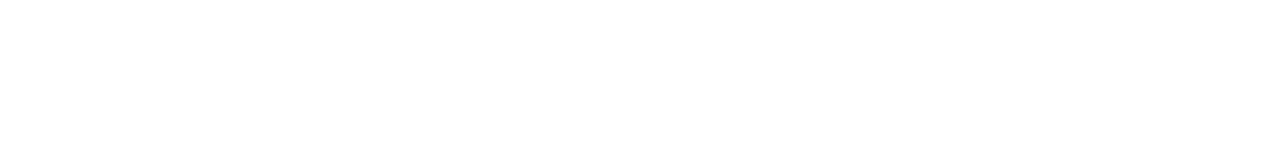
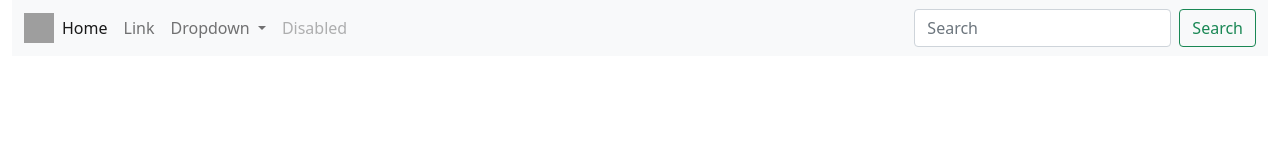
Before and after one commit to hrr0077/PHP_Project, a plain HTML site: page index.html in a window 1280 px wide. Drawn offline with nearby package versions, Linux system fonts and the light colour scheme; grey boxes are pictures that could not be loaded.

Commit message:
Third Edit

```diff
--- a/index.html
+++ b/index.html
@@ -1,17 +1,69 @@
 <!doctype html>
 <html lang="en">
+
 <head>
 
   <meta charset="utf-8">
   <meta name="viewport" content="width=device-width, initial-scale=1">
 
 
-    <link href="https://cdn.jsdelivr.net/npm/bootstrap@5.1.3/dist/css/bootstrap.min.css" rel="stylesheet" integrity="sha384-1BmE4kWBq78iYhFldvKuhfTAU6auU8tT94WrHftjDbrCEXSU1oBoqyl2QvZ6jIW3" crossorigin="anonymous">
+  <link href="https://cdn.jsdelivr.net/npm/bootstrap@5.1.3/dist/css/bootstrap.min.css" rel="stylesheet"
+    integrity="sha384-1BmE4kWBq78iYhFldvKuhfTAU6auU8tT94WrHftjDbrCEXSU1oBoqyl2QvZ6jIW3" crossorigin="anonymous">
 
   <title>RR Company Pvt. Ltd.</title>
+  <link rel="icon" type="image/x-icon"
+    href="https://encrypted-tbn0.gstatic.com/images?q=tbn:ANd9GcQfdAG9UQDv-AshDM3HbgAwt2i9-8gvvuYCgypq1v9UUgJsz1ICMgU1hAKvO6S8VKTTY2g&usqp=CAU">
 </head>
+
 <body>
   <div class="container-fluid">
+
+    <!-- Navigation Bar Starts-->
+    <nav class="navbar navbar-expand-lg navbar-light bg-light">
+      <div class="container-fluid">
+        <img
+          src="https://encrypted-tbn0.gstatic.com/images?q=tbn:ANd9GcQfdAG9UQDv-AshDM3HbgAwt2i9-8gvvuYCgypq1v9UUgJsz1ICMgU1hAKvO6S8VKTTY2g&usqp=CAU"
+          alt="" width="30" height="30">
+        <button class="navbar-toggler" type="button" data-bs-toggle="collapse" data-bs-target="#navbarSupportedContent"
+          aria-controls="navbarSupportedContent" aria-expanded="false" aria-label="Toggle navigation">
+          <span class="navbar-toggler-icon"></span>
+        </button>
+        <div class="collapse navbar-collapse" id="navbarSupportedContent">
+          <ul class="navbar-nav me-auto mb-2 mb-lg-0">
+            <li class="nav-item">
+              <a class="nav-link active" aria-current="page" href="#">Home</a>
+            </li>
+            <li class="nav-item">
+              <a class="nav-link" href="#">Link</a>
+            </li>
+            <li class="nav-item dropdown">
+              <a class="nav-link dropdown-toggle" href="#" id="navbarDropdown" role="button" data-bs-toggle="dropdown"
+                aria-expanded="false">
+                Dropdown
+              </a>
+              <ul class="dropdown-menu" aria-labelledby="navbarDropdown">
+                <li><a class="dropdown-item" href="#">Action</a></li>
+                <li><a class="dropdown-item" href="#">Another action</a></li>
+                <li>
+                  <hr class="dropdown-divider">
+                </li>
+                <li><a class="dropdown-item" href="#">Something else here</a></li>
+              </ul>
+            </li>
+            <li class="nav-item">
+              <a class="nav-link disabled">Disabled</a>
+            </li>
+          </ul>
+          <form class="d-flex">
+            <input class="form-control me-2" type="search" placeholder="Search" aria-label="Search">
+            <button class="btn btn-outline-success" type="submit">Search</button>
+          </form>
+        </div>
+      </div>
+    </nav>
+
+    <!--Navigation Bar Ends-->
+
 
     <div class="container">
 
@@ -24,6 +76,9 @@
 
 
 
-    <script src="https://cdn.jsdelivr.net/npm/bootstrap@5.1.3/dist/js/bootstrap.bundle.min.js" integrity="sha384-ka7Sk0Gln4gmtz2MlQnikT1wXgYsOg+OMhuP+IlRH9sENBO0LRn5q+8nbTov4+1p" crossorigin="anonymous"></script>
+  <script src="https://cdn.jsdelivr.net/npm/bootstrap@5.1.3/dist/js/bootstrap.bundle.min.js"
+    integrity="sha384-ka7Sk0Gln4gmtz2MlQnikT1wXgYsOg+OMhuP+IlRH9sENBO0LRn5q+8nbTov4+1p"
+    crossorigin="anonymous"></script>
 </body>
+
 </html>
```
Lines whose indentation alone changed are shown as unchanged.
